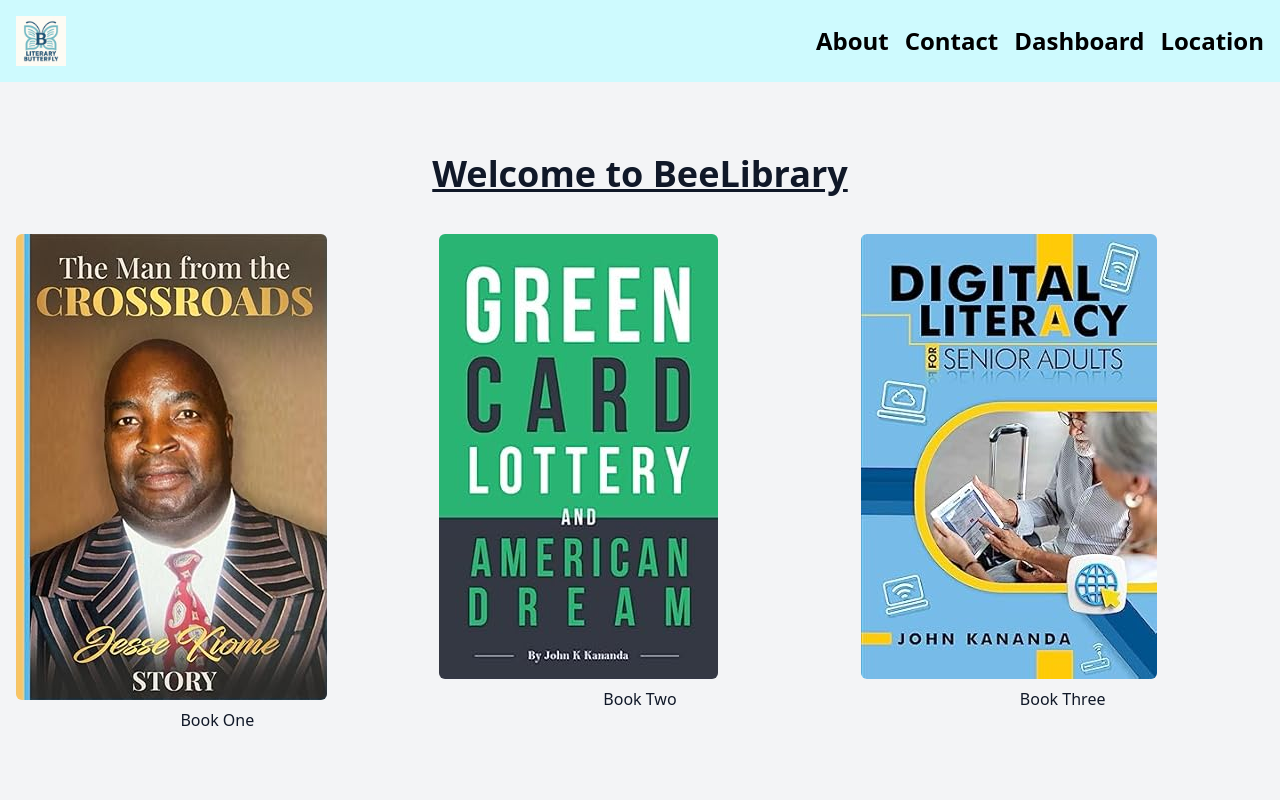
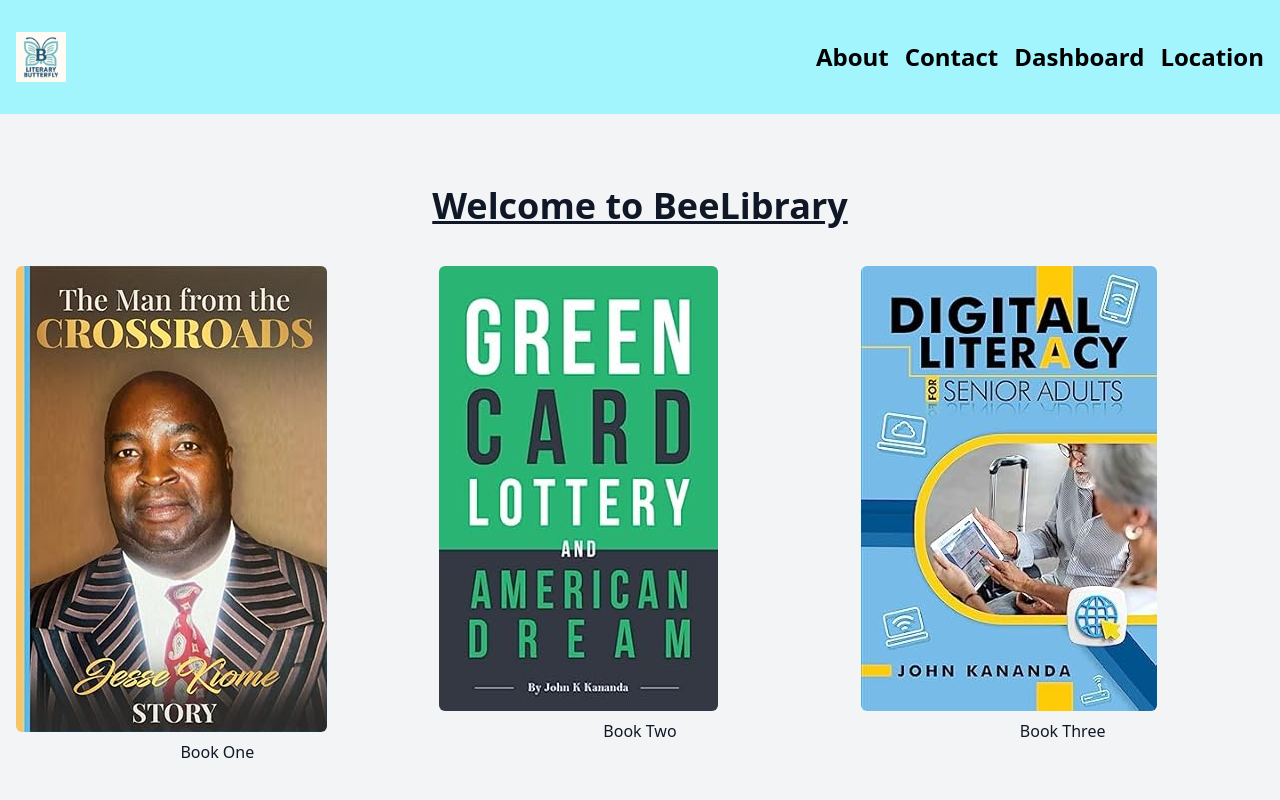
Before and after one commit to JKananda-code/beelibrary, a Next.js app: page / in a window 1280 px wide. Shown: the top 800 px of the page. Built offline with nearby package versions, Linux system fonts and the light colour scheme.

Commit message:
pm revised 15 June pm ajusted Logo

```diff
--- a/app/components/Navbar.tsx
+++ b/app/components/Navbar.tsx
@@ -5,9 +5,9 @@ import Image from "next/image";
 
 const Navbar = () => {
   return (
-    <nav className="bg-cyan-100 text-black p-4">
-      <div className="container mx-auto flex justify-between items-center">
-        <div>
+    <nav className="bg-cyan-200 text-black p-4">
+      <div className="container mx-auto flex justify-between items-center py-4">
+        <div className="w-1/4">
         <Link href="/">
            <Image src="/BeeLogo.jpeg"
                 alt="Logo"
@@ -16,7 +16,7 @@ const Navbar = () => {
                 />
         </Link>
        </div>
-        <div className="flex justify-between space-x-4 text-2xl font-bold ">
+        <div className="flex justify-end space-x-4 text-2xl font-bold w-3/4">
           <Link href="/about">About</Link>
           <Link href="/contact">Contact</Link>
           <Link href="/dashboard">Dashboard</Link>
```
